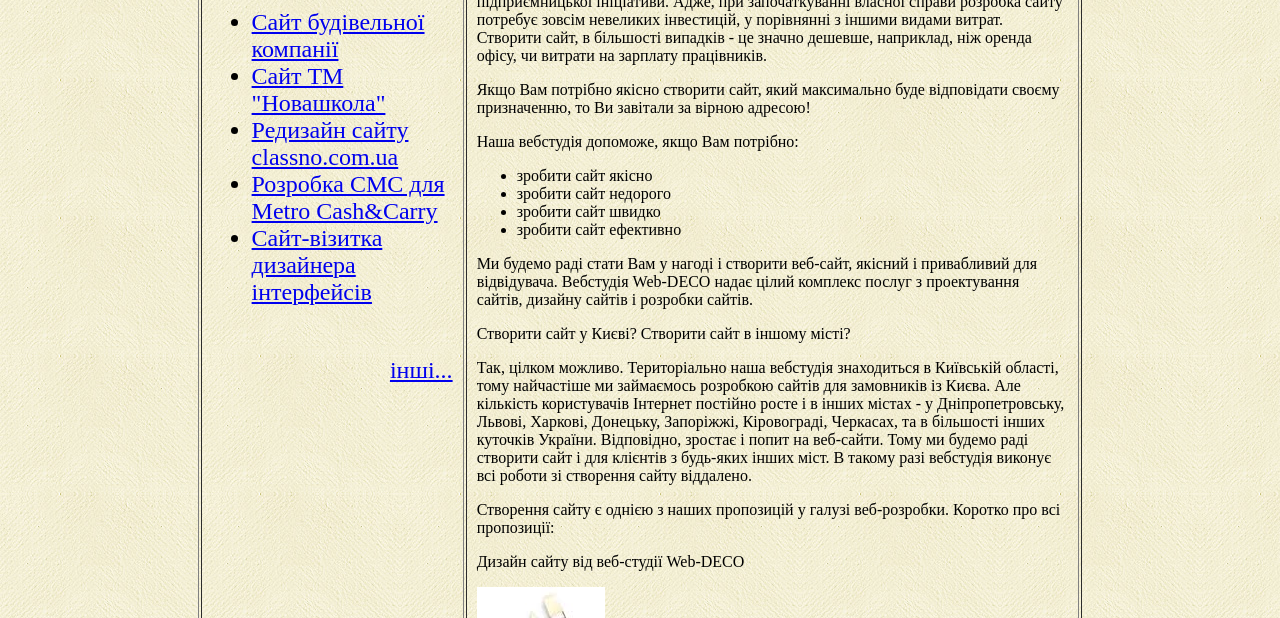
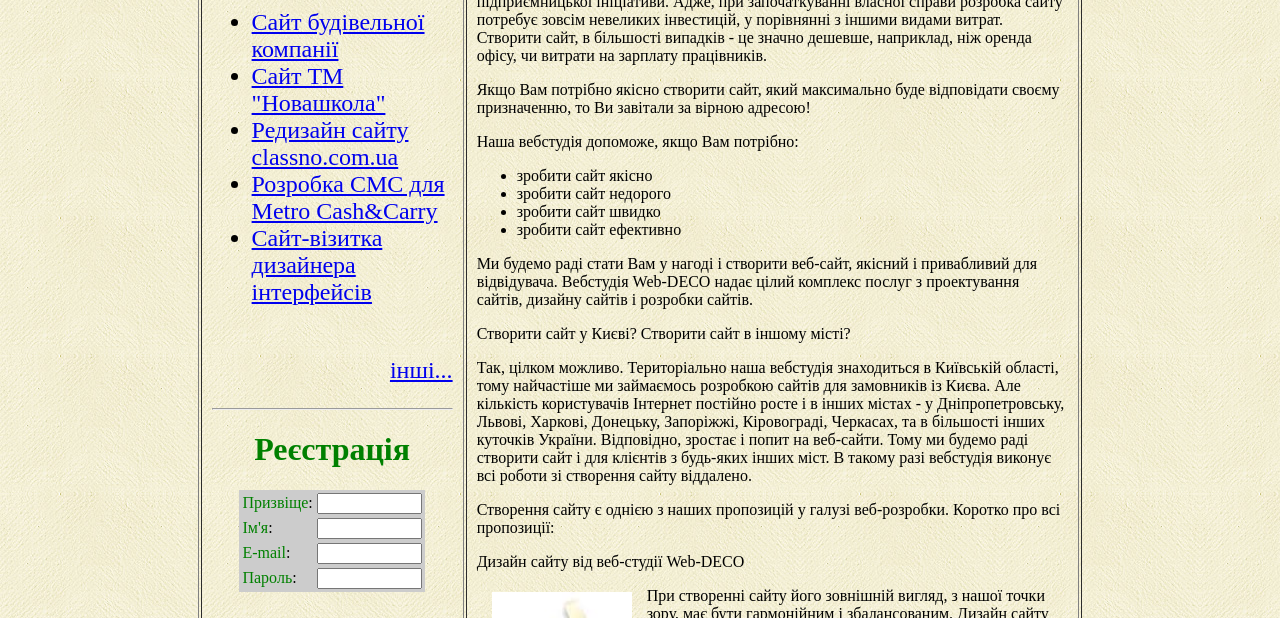
Before and after one commit to ZakharBryksa/ZakharBryksa.github.io, a plain HTML site: page index.html in a window 1280 px wide. Shown: the part 334-952 px from the top of the page. Drawn offline with Linux system fonts and the light colour scheme.

Commit message:
13 - index.html

```diff
--- a/index.html
+++ b/index.html
@@ -42,6 +42,52 @@
 				<p align="right"><a href="#">інші...</a></p>
 			</ul>
 			</font>
+		<hr>
+<H1 align="center"><font color="green">Реєстрація</font></H1>
+	<form action="forma.php" method="post" onsubmit="return send();">
+<TABLE align="center" bgcolor="#ccc">
+<TR>
+<TD><font color="green">Призвіще</font>:</TD>
+<TD><input type="text" size="10" maxlength="20" name="name2"></TD>
+</TR>
+<TR>
+<TD><font color="green">Ім'я</font>:</TD>
+<TD><input type="text" size="10" maxlength="20" name="name1"></TD>
+</TR>
+<TR>
+<TD><font color="green">E-mail</font>:</TD>
+<TD><input type="email" size="10" maxlength="20" name="email"></TD>
+</TR>
+<TR>
+<TD><font color="green">Пароль</font>:</TD>
+<TD><input type="password" size="10" maxlength="20" name="password"></TD>
+</TR>
+</TABLE>
+
+
+
+
+
+
+
+
+
+
+
+
+
+
+
+
+
+
+
+
+
+
+
+
+
 
 
 
@@ -81,7 +127,7 @@
 </p>
 <p>Дизайн сайту від веб-студії Web-DECO</p>
 
-<p><p><img src="images/penzli.jpg"></p> При створенні сайту його зовнішній вигляд, з нашої точки зору, має бути гармонійним і збалансованим. Дизайн сайту повинен мати певну оригінальність, щоб він легко запам'ятовувався. З другого боку, на сайті мають бути присутні зручність візуального сприйняття і інтуітивна зрозумілість інтерфейсів. Саме тому ми пропонуємо виключно індивідуальний підхід до створення дизайну сайту. При проектуванні кольорових рішень, візуальних елементів сайту ми обов'язково врахуємо специфіку діяльності клієнта і його особисті побажання.
+<p><p><img src="images/penzli.jpg" height="140"  align="left" hspace="15"  vspace="5"></p> При створенні сайту його зовнішній вигляд, з нашої точки зору, має бути гармонійним і збалансованим. Дизайн сайту повинен мати певну оригінальність, щоб він легко запам'ятовувався. З другого боку, на сайті мають бути присутні зручність візуального сприйняття і інтуітивна зрозумілість інтерфейсів. Саме тому ми пропонуємо виключно індивідуальний підхід до створення дизайну сайту. При проектуванні кольорових рішень, візуальних елементів сайту ми обов'язково врахуємо специфіку діяльності клієнта і його особисті побажання.
 </p>
 <p>Розробка сайту в нашій веб-студії</p>
 
```
